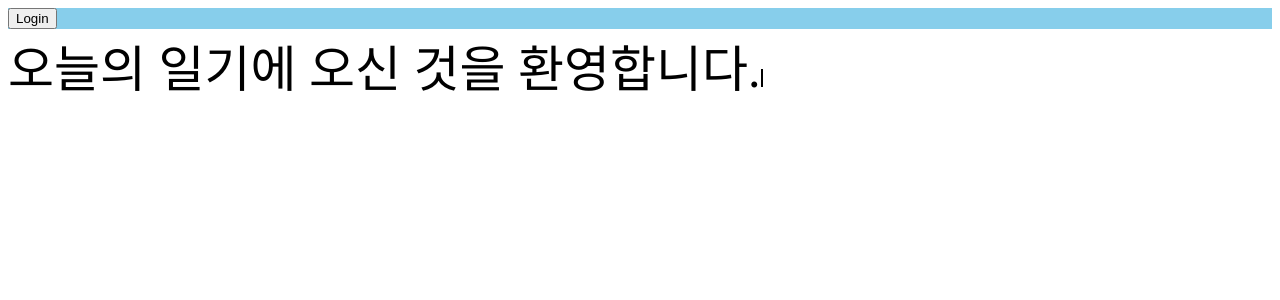
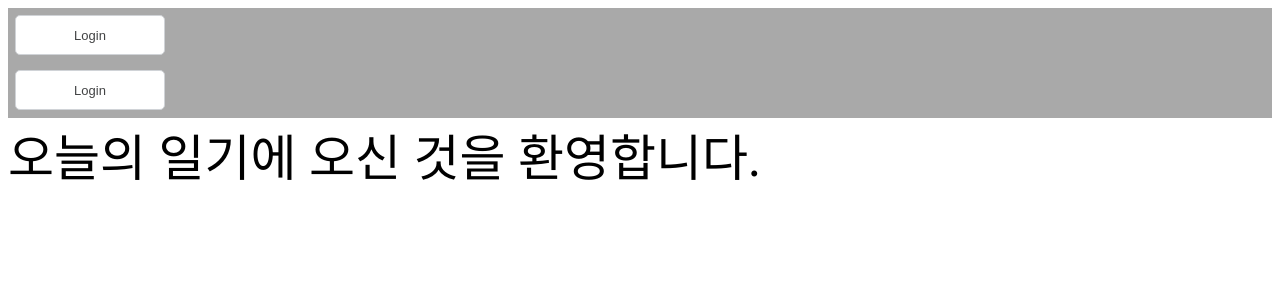
Before and after one commit to hheeju98/diary, a React (Create React App) app: page / in a window 1280 px wide. Before the commit this address led to /login. Shown: the top 300 px of the page. Built offline with nearby package versions, Linux system fonts and the light colour scheme; no server answers.

Commit message:
로그인 버튼 스타일링, 로그아웃 시 로그인 페이지로 이동

```diff
--- a/src/App.js
+++ b/src/App.js
@@ -1,11 +1,10 @@
 import Navbar from "./components/Navbar";
-import Home from "./pages/Home";
-
+import Login from "./pages/Login";
 export default function App() {
   return (
     <div>
       <Navbar />
-      <Home />
+      <Login />
     </div>
   );
 }
--- a/src/components/Navbar.css
+++ b/src/components/Navbar.css
@@ -5,5 +5,26 @@
 }
 
 .navbar_header {
-  background-color: skyblue;
+  background-color: darkgray;
+  height: 55px;
 }
+
+.login_btn {
+  background: white;
+  color: black;
+  width: 150px;
+  height: 40px;
+  padding: 7px 0px 7px 0px;
+  cursor: pointer;
+  border-radius: 5px;
+  display: flex;
+  justify-content: center;
+  align-items: center;
+  font-size: 13px;
+  border: 0.5px solid rgb(208, 211, 215);
+  color: rgb(66, 67, 68);
+}
+
+.login_btn_wrap {
+  padding: 7px;
+}
--- a/src/components/Navbar.js
+++ b/src/components/Navbar.js
@@ -13,7 +13,13 @@ export default function Navbar() {
   return (
     <header className="navbar_header">
       {user && <User user={user} />}
-      {!user && <button onClick={login}>Login</button>}
+      <div className="login_btn_wrap">
+        {!user && (
+          <button onClick={login} className="login_btn">
+            Login
+          </button>
+        )}
+      </div>
       {user && <button onClick={logout}>Logout</button>}
     </header>
   );
--- a/src/index.js
+++ b/src/index.js
@@ -12,6 +12,7 @@ import Input from "./components/Input";
 import Detail from "./pages/Detail";
 import Edit from "./pages/Edit";
 import Login from "./pages/Login";
+import Home from "./pages/Home";
 
 const router = createBrowserRouter([
   {
@@ -23,6 +24,7 @@ const router = createBrowserRouter([
   { path: "/detail/:id", element: <Detail /> },
   { path: "/edit/:id", element: <Edit /> },
   { path: "/login", element: <Login /> },
+  { path: "/home", element: <Home /> },
 ]);
 
 const root = ReactDOM.createRoot(document.getElementById("root"));
--- a/src/pages/Home.js
+++ b/src/pages/Home.js
@@ -1,17 +1,24 @@
 import React, { useEffect, useState } from "react";
-import { Link, Navigate } from "react-router-dom";
+import { Link, useNavigate } from "react-router-dom";
 import { onUserStateChange } from "../api/firebase";
 import Greeting from "../components/Greeting";
+import Navbar from "../components/Navbar";
 
 export default function Home() {
   const [posts, setPosts] = useState([]);
   const [user, setUser] = useState(null);
   const [currentPage, setCurrentPage] = useState(1);
   const postsPerPage = 10;
+  const navigate = useNavigate();
 
   useEffect(() => {
-    onUserStateChange(setUser);
-  }, []);
+    onUserStateChange((user) => {
+      setUser(user);
+      if (!user) {
+        navigate("/login"); // 사용자가 로그아웃하면 '/login' 페이지로 이동
+      }
+    });
+  }, [navigate]);
 
   useEffect(() => {
     const savedPosts = JSON.parse(localStorage.getItem("posts")) || [];
@@ -37,12 +44,9 @@ export default function Home() {
     return title.slice(0, maxLength) + "...";
   };
 
-  if (!user) {
-    return <Navigate to="./login" />;
-  }
-
   return (
     <div>
+      <Navbar />
       {user && <Greeting user={user} />}
       {user &&
         currentPosts.map((post) => (
--- a/src/pages/Login.css
+++ b/src/pages/Login.css
@@ -17,7 +17,7 @@
 .cursor {
   display: inline-block;
   width: 2px;
-  height: 18px;
+  height: 50px;
   background-color: black;
   animation: blink 1s infinite;
 }
--- a/src/pages/Login.js
+++ b/src/pages/Login.js
@@ -1,8 +1,26 @@
 import React, { useEffect, useState } from "react";
 import Navbar from "../components/Navbar";
 import "./Login.css";
+import { useNavigate } from "react-router-dom";
+import { onUserStateChange } from "../api/firebase";
 
 export default function Login() {
+  const [user, setUser] = useState(null);
+  const navigate = useNavigate();
+
+  useEffect(() => {
+    onUserStateChange(setUser);
+  }, []);
+
+  useEffect(() => {
+    if (user) {
+      navigate("/home");
+    }
+  }, [user, navigate]);
+
+  if (user) {
+    return null;
+  }
   return (
     <>
       <Navbar />
```
